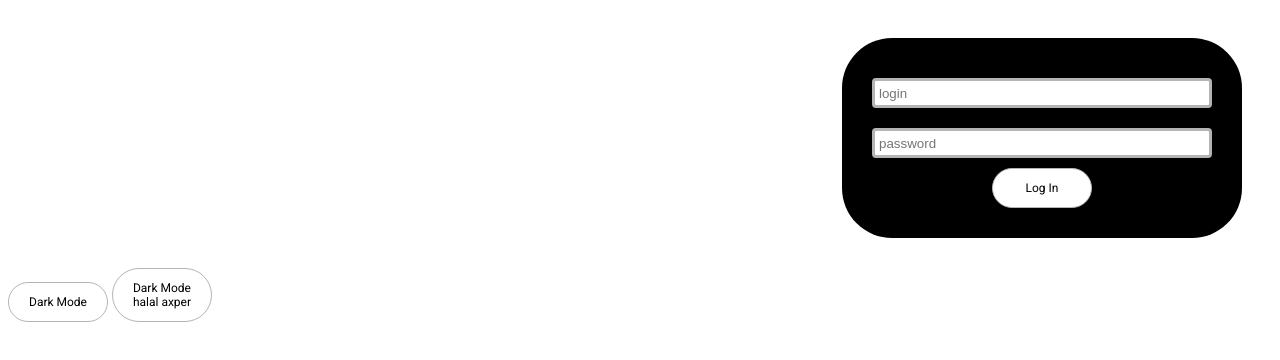
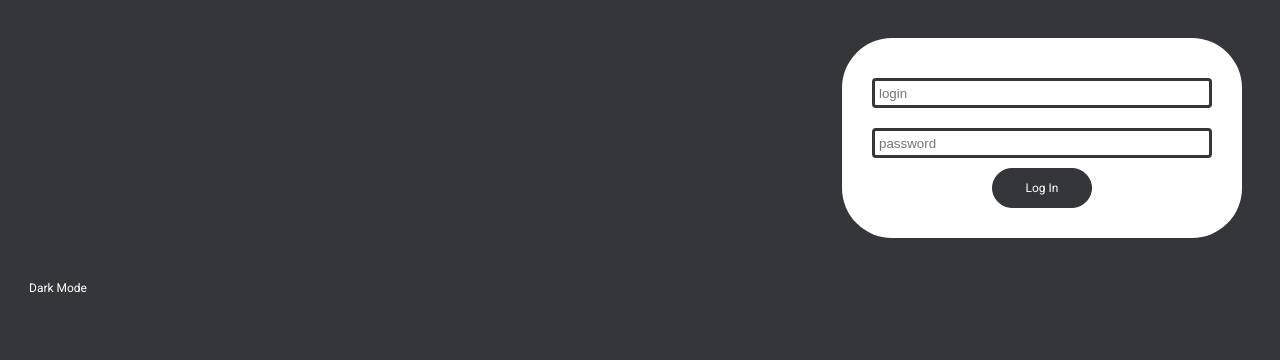
Before and after one commit to EgoRaf2001/EgoRaf2001.github.io, a website built with Parcel: page src/index.html in a window 1280 px wide. Built offline with nearby package versions, Linux system fonts and the light colour scheme.

Commit message:
add storage

```diff
--- a/src/index.html
+++ b/src/index.html
@@ -74,7 +74,6 @@
     <!-- thems -->
     <button id="dark-theme-button" class="button">Dark Mode</button>
 
-    <button id="exo-button" class="button">Dark Mode halal axper</button>
     <script type="module" src="module/main.js"></script>
   </body>
 </html>
--- a/src/module/theme.js
+++ b/src/module/theme.js
@@ -1,21 +1,33 @@
 const themTogglerButton = document.getElementById("dark-theme-button");
+let dataTheme = localStorage.getItem("data-theme");
 let browserTheme = window.matchMedia("(prefers-color-scheme: dark)").matches
-  ? "dark"
-  : "light";
+  ? "light"
+  : "dark";
 
-const setTheme = (theme = browserTheme) => {
+const setTheme = function (theme = browserTheme) {
   document.documentElement.setAttribute("data-theme", theme);
 };
 
 const toggleTheme = () => {
   const currentTheme = document.documentElement.getAttribute("data-theme");
-  const theme = currentTheme === "dark" ? "light" : "dark";
+  if (currentTheme === "dark") {
+    localStorage.setItem("data-theme", "light");
+    theme = "light";
+  } else {
+    localStorage.setItem("data-theme", "dark");
+    theme = "dark";
+  }
 
   setTheme(theme);
 };
 
 themTogglerButton.addEventListener("click", () => {
   toggleTheme();
+});
+window.addEventListener("load", function () {
+  if (dataTheme) {
+    setTheme(dataTheme);
+  }
 });
 
 window
--- a/src/styles/style.css
+++ b/src/styles/style.css
@@ -1,8 +1,8 @@
 :root,
 html[data-theme="light"] {
-  --background-color-container: #000;
+  --background-color-container: rgb(53, 54, 58);
   --background-color: #fff;
-  --text-color: #000;
+  --text-color: rgb(53, 54, 58);
   --text-color-accent: #fff;
   --border-color: #b4b4b4;
   --border-color-hover: #b8b8b8;
@@ -10,10 +10,10 @@ html[data-theme="light"] {
 
 html[data-theme="dark"] {
   --background-color-container: #fff;
-  --background-color: #000;
+  --background-color: rgb(53, 54, 58);
   --text-color: #fff;
-  --text-color-accent: #000;
-  --border-color: #1d1c1c;
+  --text-color-accent: rgb(53, 54, 58);
+  --border-color: rgb(53, 54, 58);
   --border-color-hover: #eeeeee;
 }
 
```
Also changed, not shown: src/module/signIn.js (line endings or trailing spaces).
